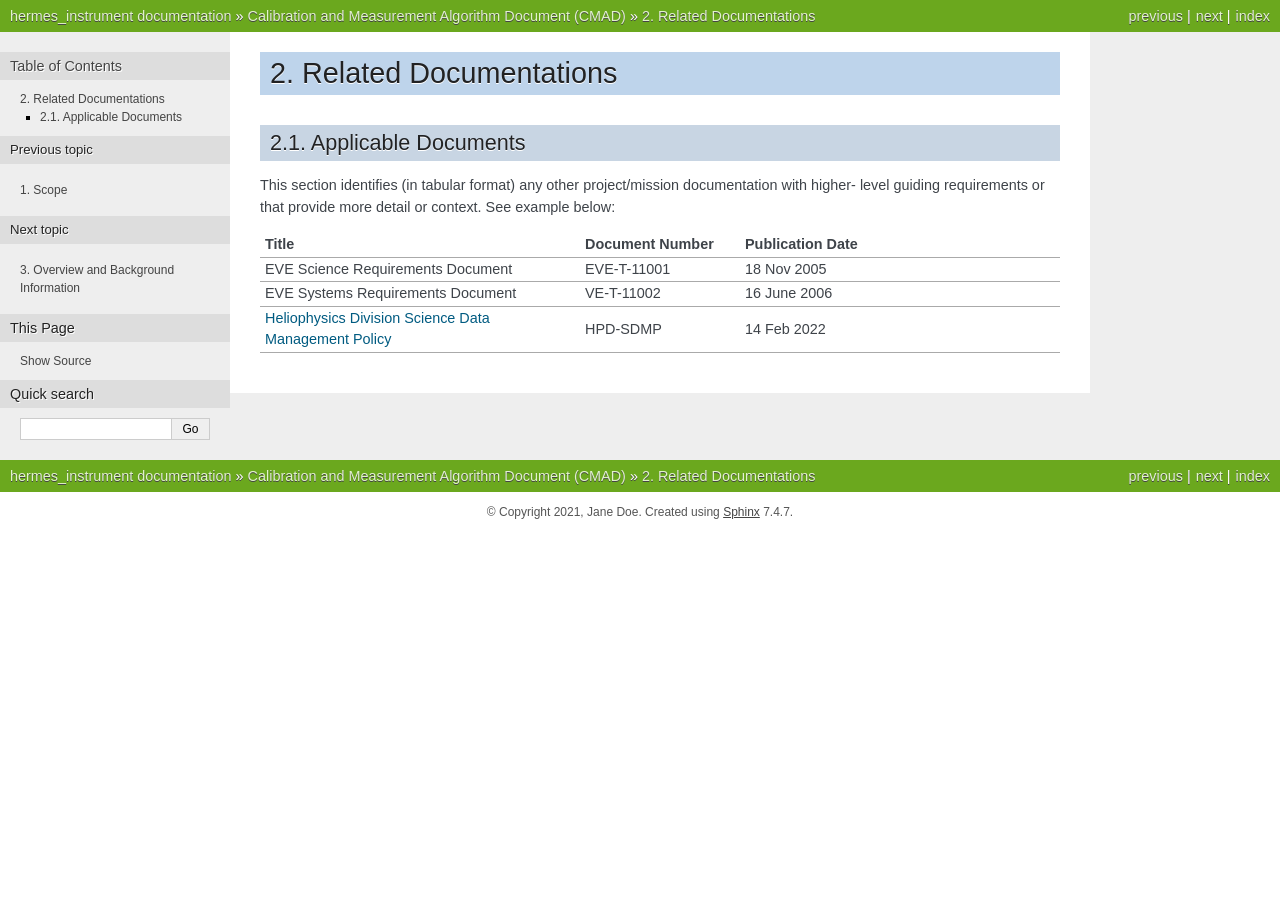
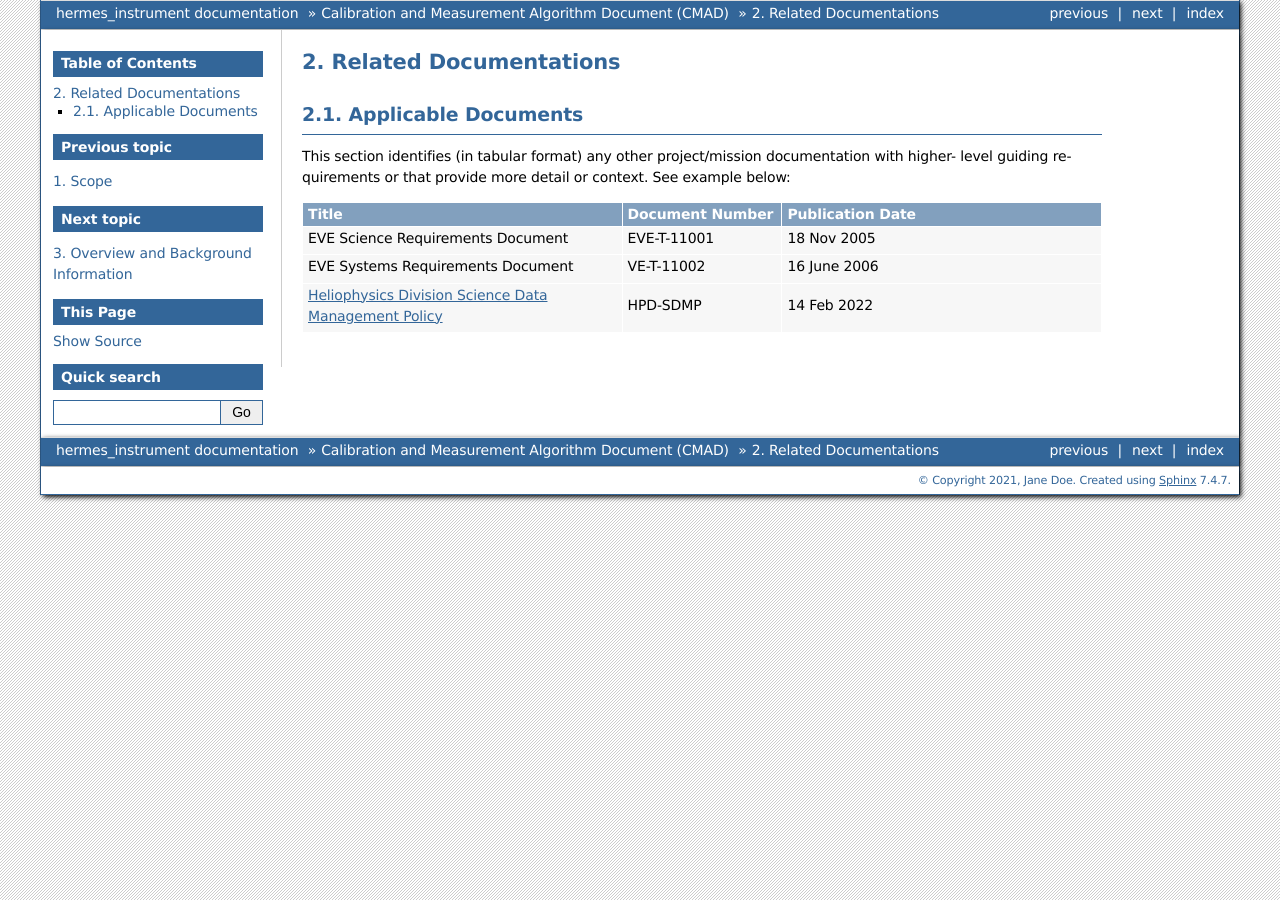
Before and after one commit to HERMES-SOC/hermes_instrument, a Sphinx documentation site: the page built from docs/cmad/related_docs.rst, in a window 1280 px wide. Built offline with Sphinx 7.4.7, drawn with Linux system fonts in a browser that asks for light colours; the version number could not be read and is left out.

Commit message:
change to better looking template

```diff
--- a/docs/conf.py
+++ b/docs/conf.py
@@ -93,7 +93,7 @@ intersphinx_mapping = {
 
 # The theme to use for HTML and HTML Help pages.  See the documentation for
 # a list of builtin themes.
-html_theme = "nature"
+html_theme = "bizstyle"
 
 # Add any paths that contain custom static files (such as style sheets) here,
 # relative to this directory. They are copied after the builtin static files,
```
